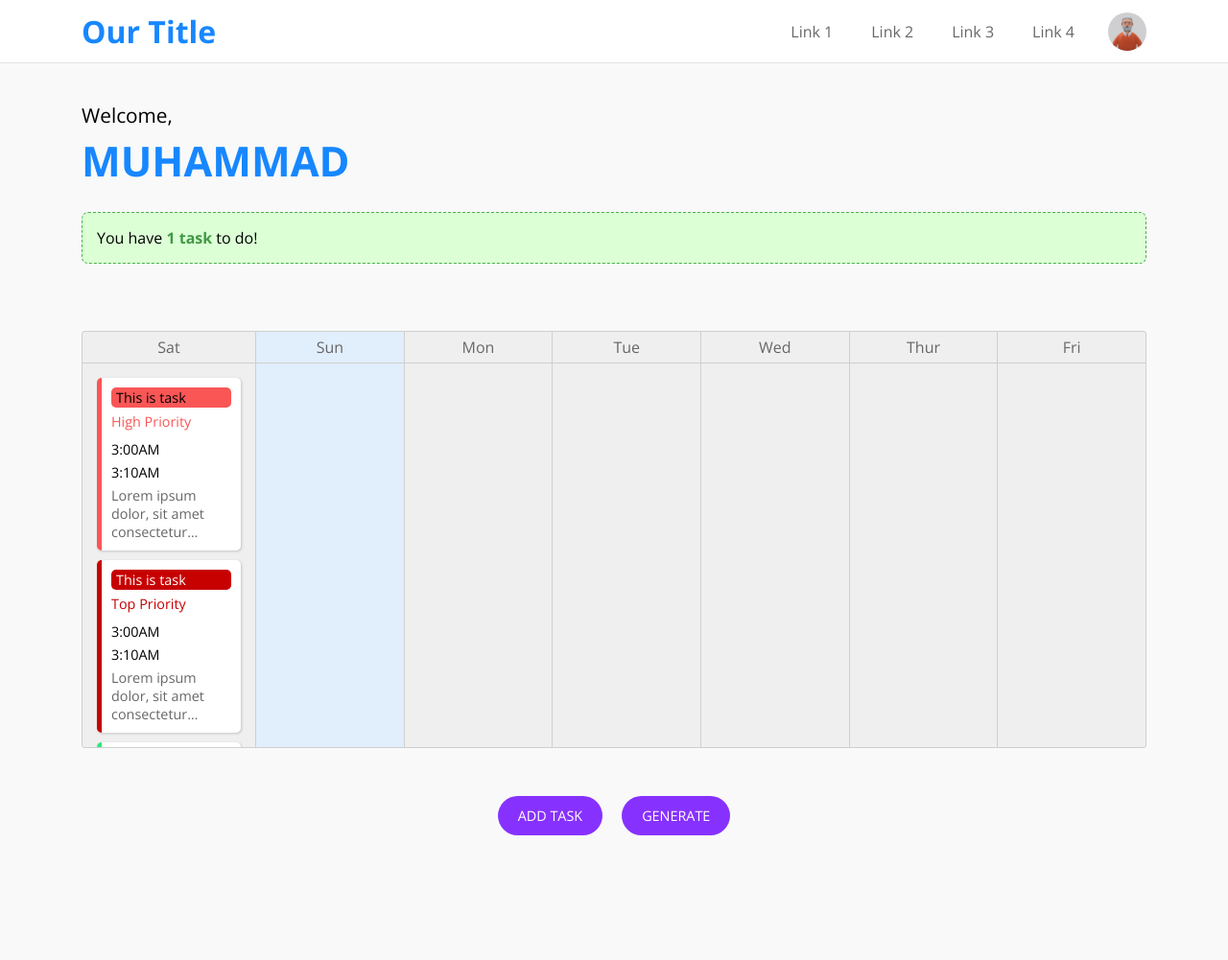
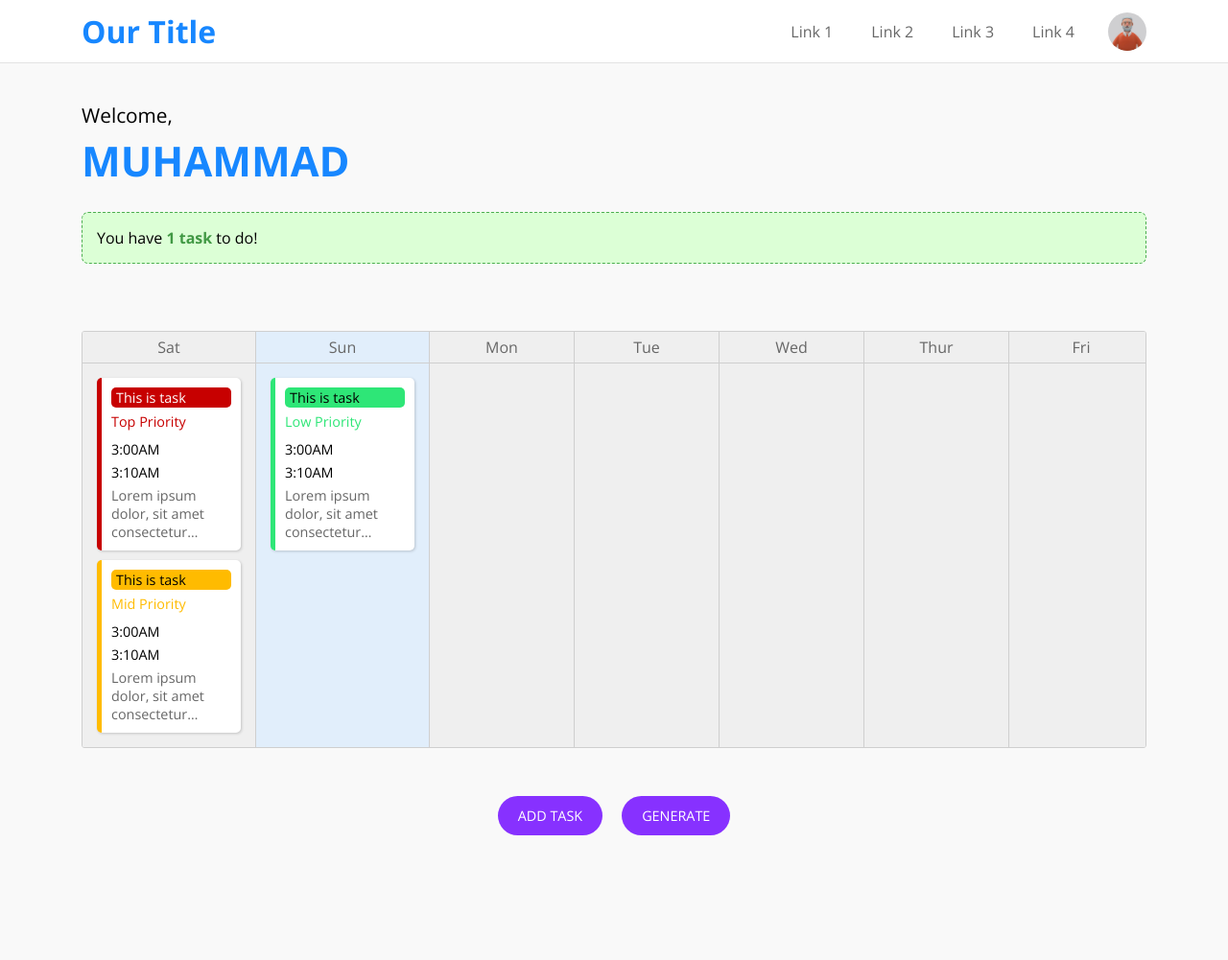
Before and after one commit to muhammad-ahmed-gh/schedule-generator, a Python web app: template templates/index.html in a window 1280 px wide. Shown: the top 1001 px of the page at 96% size. Run offline with Jinja, Linux system fonts and the light colour scheme; the template is opened without the code that fills it, so the values that code supplies are empty; some libraries are stand-ins or nearby versions.

Commit message:
chore: change schedule content

```diff
--- a/templates/index.html
+++ b/templates/index.html
@@ -73,33 +73,9 @@
           <div class="day">
             <div class="head">sat</div>
             <div class="tasks">
-              <div class="task high-prior">
-                <span class="task-name">This is task</span>
-                <span class="task-prior">High Priority</span>
-                <span class="task-start">3:00AM</span>
-                <span class="task-end">3:10AM</span>
-                <p class="task-desc">
-                  Lorem ipsum dolor, sit amet consectetur adipisicing elit.
-                  Accusamus a odit enim expedita, quisquam quos rem pariatur
-                  ducimus, cupiditate qui tempora in voluptas beatae amet sunt
-                  est quae, fuga fugit.
-                </p>
-              </div>
               <div class="task top-prior">
                 <span class="task-name">This is task</span>
                 <span class="task-prior">Top Priority</span>
-                <span class="task-start">3:00AM</span>
-                <span class="task-end">3:10AM</span>
-                <p class="task-desc">
-                  Lorem ipsum dolor, sit amet consectetur adipisicing elit.
-                  Accusamus a odit enim expedita, quisquam quos rem pariatur
-                  ducimus, cupiditate qui tempora in voluptas beatae amet sunt
-                  est quae, fuga fugit.
-                </p>
-              </div>
-              <div class="task low-prior">
-                <span class="task-name">This is task</span>
-                <span class="task-prior">low Priority</span>
                 <span class="task-start">3:00AM</span>
                 <span class="task-end">3:10AM</span>
                 <p class="task-desc">
@@ -125,7 +101,20 @@
           </div>
           <div class="day today">
             <div class="head">sun</div>
-            <div class="tasks"></div>
+            <div class="tasks">
+              <div class="task low-prior">
+                <span class="task-name">This is task</span>
+                <span class="task-prior">low Priority</span>
+                <span class="task-start">3:00AM</span>
+                <span class="task-end">3:10AM</span>
+                <p class="task-desc">
+                  Lorem ipsum dolor, sit amet consectetur adipisicing elit.
+                  Accusamus a odit enim expedita, quisquam quos rem pariatur
+                  ducimus, cupiditate qui tempora in voluptas beatae amet sunt
+                  est quae, fuga fugit.
+                </p>
+              </div>
+            </div>
           </div>
           <div class="day">
             <div class="head">mon</div>
```
